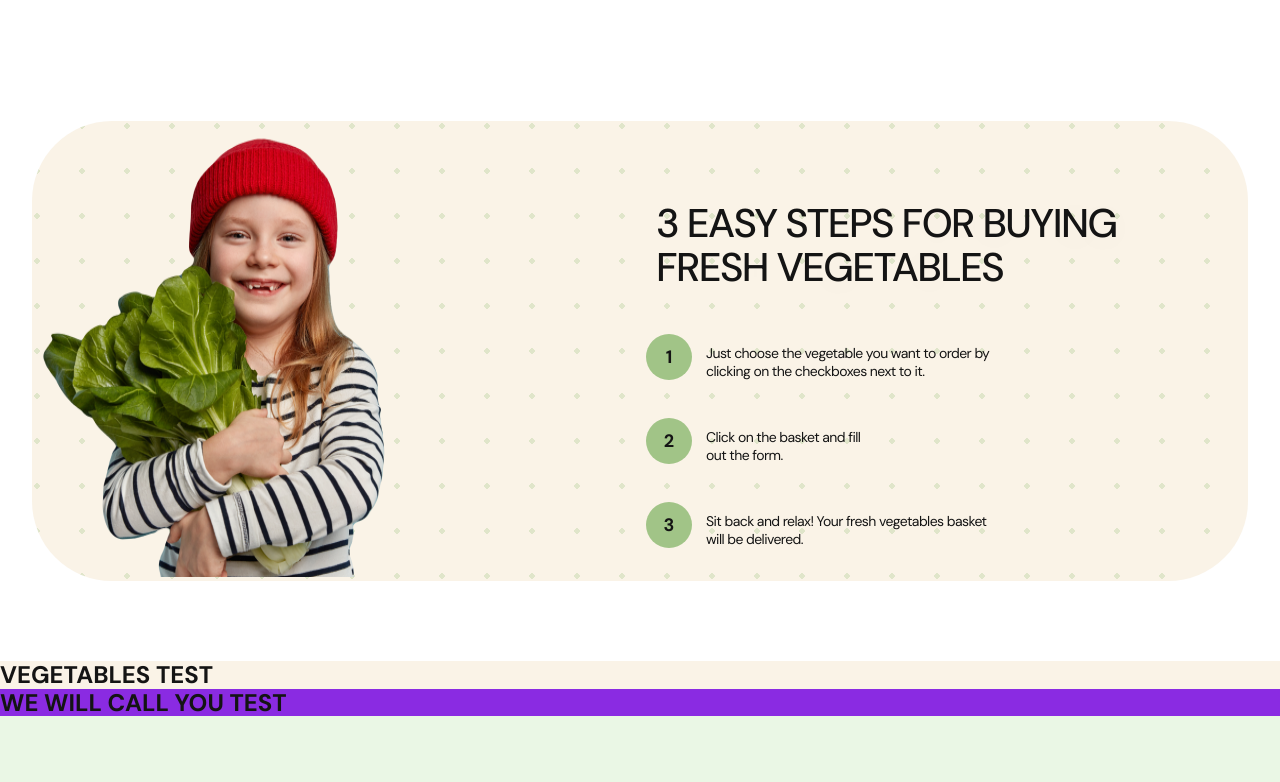
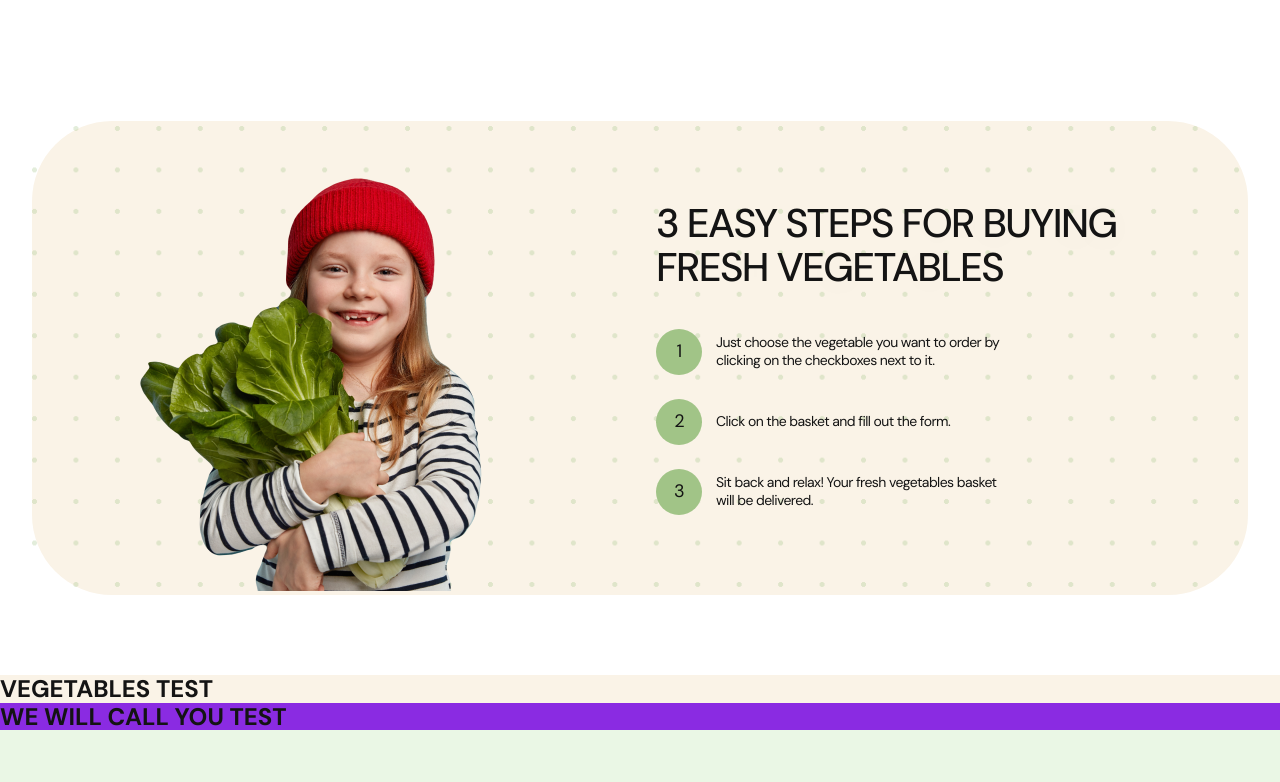
Before and after one commit to NetworkVisus/emmet-group, a website built with Vite: page src/index.html in a window 1280 px wide. Shown: the part 1356-2138 px from the top of the page. Built offline with nearby package versions, Linux system fonts and the light colour scheme.

Commit message:
three spets to die

```diff
--- a/src/css/three-steps.css
+++ b/src/css/three-steps.css
@@ -1,309 +1,164 @@
+.three-steps {
+  margin-bottom: 80px;
+}
 
-.three-step {
-width: 100%;
-max-width: 375px;
-padding-left: 20px;
-padding-right: 20px;
-margin-left: auto;
-margin-right: auto;
-display: flex;
-flex-direction: column;
+.steps-main-div {
+  font-family: DM Sans;
+  border-radius: 40px;
+  background-color: var(--primary-background-color);
+  padding: 5px 20px 0px 20px;
+}
+@media (min-width: 768px) {
+  .steps-main-div {
+    border-radius: 80px;
+    padding-left: 0;
+    padding-right: 0;
+  }
+}
 
+.steps-polka-dot {
+  padding-top: 5.3px;
+  background-image: radial-gradient(
+    circle at 2.5px 2.5px,
+    rgba(161, 196, 135, 0.3) 2.26px,
+    transparent 0
+  );
+  background-size: 40.2px 40.2px;
+
+  border-radius: 45px;
+}
+@media (min-width: 768px) {
+  .steps-polka-dot {
+    background-size: 41.46px 41.46px;
+
+    display: flex;
+    flex-direction: row-reverse;
+    justify-content: space-between;
+  }
+}
+@media (min-width: 1280px) {
+  .steps-polka-dot {
+    padding-left: 80px;
+    padding-right: 80px;
+  }
+}
+.steps-h {
+  margin-top: 35px;
+  color: --primary-text-color;
+
+  font-size: 24px;
+  font-weight: 500;
+  line-height: 1.16;
+  letter-spacing: -0.04em;
+  text-transform: uppercase;
+  justify-content: center;
+}
+@media (max-width: 364px) {
+  .steps-h {
+    font-size: 20px;
+  }
+}
+@media (min-width: 768px) {
+  .steps-h {
+    font-size: 28px;
+    line-height: 1.14;
+
+    width: 274px;
+    margin-top: 70px;
+  }
+}
+@media (min-width: 1280px) {
+  .steps-h {
+    width: 512px;
+    margin-top: 70px;
+
+    font-size: 40px;
+    font-weight: 500;
+    line-height: 1.1;
+  }
+}
+/*--------------- Girl ----------------*/
+
+.steps-girl {
+  margin-left: 19px;
+  margin-right: 19px;
+}
+@media (min-width: 768px) {
+  .steps-girl {
+    margin: 40px 0 0 0;
+  }
+}
+/*---------------3 steps---------------*/
+.steps-list-div {
+  display: flex;
+  justify-content: space-between;
 }
 
 .steps-list {
-      margin-left: auto;
-        margin-right: auto;
+  counter-reset: step-counter;
+  list-style-type: none;
+  padding: 0;
+  margin-top: 40px;
+}
+.steps-list-li {
+  display: flex;
+  align-items: center;
+  gap: 14px;
+}
+.steps-list-li:before {
+  content: counter(step-counter);
+  counter-increment: step-counter;
+  background-color: var(--green-brand-color);
+
+  width: 40px;
+  height: 40px;
+  border-radius: 50%;
+
+  display: flex;
+  text-align: center;
+  align-items: center;
+  justify-content: center;
+  line-height: 1;
+  font-size: 18px;
+  line-height: 2.22;
+  letter-spacing: -0.04em;
+}
+@media (min-width: 768px) {
+  .steps-list {
+    margin-bottom: 80px;
+    margin-right: 78px;
+  }
+  .steps-list-li:before {
+    width: 46px;
+    height: 46px;
+  }
+}
+.steps-list-p {
+  font-size: 14px;
+  line-height: 1.28;
+  letter-spacing: -0.04em;
+  color: var(--primary-text-color);
+
+  margin-top: 0;
+
+  max-width: 176px;
 }
 
-
-
-
-
-
-.contener-steps {
-  width: 335px;
-  max-width: 100%;
-  flex-shrink: 0;
-  border-radius: 40px;
-  background: #FAF3E7;
-  margin-top: 80px;
-  margin-bottom: 80px;
-  margin-left:  20px;
-  margin-right:  20px;
-  margin-left: auto;
-  margin-right: auto;
-
+@media (max-width: 364px) {
+  .steps-list-p {
+    max-width: 180px;
   }
-
-  .step {
-    color: #141414;
-    font-family: DM Sans;
-    font-size: 24px;
-    font-style: normal;
-    font-weight: 500;
-    line-height: 28px;
-    letter-spacing: -0.04em;
-    text-transform: uppercase;
-    display: flex;
-    width: 295px;
-    flex-direction: column;
-    justify-content: center;
-    flex-shrink: 0;
-    padding-top: 40px;
-    margin-bottom: 40px;
-    margin-left: auto;
-    margin-right: auto;
+}
+@media (min-width: 1280px) {
+  .steps-list-p {
+    max-width: 289px;
   }
-
-
-    .polka-dot {
-
-   background-image: radial-gradient(circle at 5px 5px, rgba(161, 196, 135, 0.3) 2.7px, transparent 0);
-  background-size: 45px 45px;
-
-    }
-
-
-    .steps-girl {
-      margin-left: 39px;
-      margin-right: 38px;
-      margin-top: 20px;
-
-    }
-      .step-list-text {
-        color: #141414;
-          font-family: DM Sans;
-          font-size: 14px;
-          font-style: normal;
-          font-weight: 400;
-          line-height: 18px;
-          letter-spacing: -0.56px;
-         display: flex;
-          width: 176px;
-         flex-direction: column;
-            justify-content: center;
-            flex-shrink: 0;
-            margin-left: 74px;
-      }
-
-            ol {
-              list-style-type: none;
-              counter-reset: num;
-              margin: 0 0 0 20px;
-              padding: 15px 0 5px 0;
-              font-size: 16px;
-            }
-
-            ol li {
-              position: relative;
-              margin: 0 0 0 0;
-              padding: 0 0 28px 0;
-              line-height: 1.4;
-            }
-
-            ol li:before {
-              content: counter(num);
-              counter-increment: num;
-              display: flex;
-              padding: 10px 20px;
-              justify-content: center;
-              align-items: center;
-              gap: 10px;
-              /* display: inline-block; */
-              position: absolute;
-              top: 0;
-              left: 14px;
-              width: 40px;
-              height: 40px;
-              background: #A1C487;
-              color: #141414;
-              text-align: center;
-              line-height: 28px;
-              font-size: 18px;
-              border-radius: 200px;
-              margin-top: 7px;
-              font-weight: bold;
-            }
-
-
-
-
-
-
-
-            /*-----------------media--------------*/
-
-   @media screen and (min-width:768px) {
-  .three-step {
-    max-width:768px;
-
-
+}
+.steps-list-li:not(:first-child) {
+  margin-top: 20px;
+}
+@media (min-width: 768px) {
+  .steps-list-li:not(:first-child) {
+    margin-top: 24px;
   }
-    .contener-steps {
-      width: 704px;
-      max-width: 100%;
-      flex-shrink: 0;
-      border-radius: 80px;
-      background: #FAF3E7;
-      margin-top: 80px;
-      margin-bottom: 80px;
-      margin-left: 32px;
-      margin-right: 32px;
-      margin-left: auto;
-      margin-right: auto;
-
-    }
-        .polka-dot {
-          background-image: radial-gradient(circle at 5px 5px, rgba(161, 196, 135, 0.3) 2.7px, transparent 0);
-          background-size: 45px 45px;
-    }
-   .step-girl {
-  max-width: 768px;
-   }
-  .steps-girl {
-    width: 350px;
-    height: 446px;
-    margin-top: -430px;
-    margin-left: -17px;
-  }
-
-
-
-     .list-step {
-       margin-left: 365px;
-       margin-top: 40px;
-     }
-  .step {
-    display: flex;
-    width: 274px;
-    flex-direction: column;
-    justify-content: center;
-    flex-shrink: 0;
-    font-size: 28px;
-    margin-left: 390px;
-
-  }
-    .steps-list {
-      margin-left: auto;
-      margin-right: auto;
 }
-    @media screen and (min-width:1280px) {
-      .three-step {
-        max-width: 1280px;
-        }
-      .contener-steps {
-      width: 1216px;
-      max-width: 100%;
-      flex-shrink: 0;
-      border-radius: 80px;
-      background: #FAF3E7;
-      margin-left: 32px;
-      margin-right: 32px;
-      margin-left: auto;
-      margin-right: auto;
-      height: 460px;
-
-    }
-        .polka-dot {
-          background-image: radial-gradient(circle at 5px 5px, rgba(161, 196, 135, 0.3) 2.7px, transparent 0);
-          background-size: 45px 45px;
-    }
-   .step-girl {
-  max-width: 1216px;
-  margin-top: 20px;
-  ;
-
-   }
-  .steps-girl {
-    width: 434px;
-    margin-top: -470px;
-  }
-    .step {
-      display: flex;
-      width: 512px;
-      flex-direction: column;
-      justify-content: center;
-      flex-shrink: 0;
-      font-size: 40px;
-      margin-left: 624px;
-      padding-top: 80px;
-
-      color: #141414;
-        text-shadow: 0px 4px 70px 0px rgba(0, 0, 0, 0.10);
-        font-family: DM Sans;
-
-        font-style: normal;
-        font-weight: 500;
-        line-height: 44px;
-        letter-spacing: -1.6px;
-        text-transform: uppercase;
-        margin-top: 80px;
-      }
-
-      .list-step {
-       margin-left: 564px;
-       margin-top: 40px;
-      margin-left: auto;
-        margin-right: auto;
-        position: inherit;
-
-    }
-         ol li:before {
-           content: counter(num);
-           counter-increment: num;
-            display: flex;
-            padding: 10px 20px;
-            justify-content: center;
-            align-items: center;
-            gap: 10px;
-           position: absolute;
-           top: 0;
-           left: 14px;
-           width: 46px;
-           height: 46px;
-            text-align: center;
-           line-height: 42px;
-           font-size: 18px;
-           border-radius: 200px;
-           margin-top: 0px;
-           font-weight: bold;
-  }
- ol {
-   list-style-type: none;
-   counter-reset: num;
-   margin: 0 0 0 45px;
-   padding: 15px 0 5px 0;
-   font-size: 16px;
- }
-
- ol li {
-   position: relative;
-   margin: 10px 0 0 0;
-   padding: 10px 0 28px 0;
-   line-height: 1.4;
- }
-
-
-    .step-list-text {
-      width: 289px;
-
-
-    }
-        ol {
-          list-style-type: none;
-          counter-reset: num;
-          margin: 20 0 0 45px;
-          padding: 15px 0 5px 0;
-          font-size: 16px;
-        }
-        .steps-list {
-          margin-top: -20px;
-          margin-left: 600px;
-        }
-        .step-text {
-          width: 166px;
-
-        }
-}
-   }
--- a/src/partials/three-steps.html
+++ b/src/partials/three-steps.html
@@ -1,49 +1,65 @@
 <section class="three-steps container">
-  <div class="contener-steps polka-dot " >
-  <h class="step">3 Easy Steps for Buying Fresh Vegetables</h>
+  <div class="steps-main-div">
+    <div class="steps-polka-dot">
+      <div class="steps-content">
+        <h2 class="steps-h">3 Easy Steps for Buying Fresh Vegetables</h2>
 
-  <div class="list-step">
-    <ol class="steps-list">
-      <li class="step-list-item">
-        <p class="step-list-text">
-        Just choose the vegetable you want to order by clicking on the checkboxes next to it.
+        <div class="steps-list-div">
+          <ol class="steps-list list">
+            <li class="steps-list-li">
+              <p class="steps-list-p">
+                Just choose the vegetable you want to order by clicking on the
+                checkboxes next to it.
               </p>
             </li>
 
-    <li class="step-list-item">
-      <p class="step-list-text step-text">
+            <li class="steps-list-li">
+              <p class="steps-list-p">
                 Click on the basket and fill out the form.
               </p>
             </li>
 
-    <li class="step-list-item">
-      <p class="step-list-text">
-      Sit back and relax! Your fresh vegetables basket will be delivered.
+            <li class="steps-list-li">
+              <p class="steps-list-p">
+                Sit back and relax! Your fresh vegetables basket will be
+                delivered.
               </p>
             </li>
           </ol>
-
-
-  </div>
-
-  <div class="step-girl">
-<picture class="img-girl">
-  <source media="(min-width:768px) and (max-width:1279px)"
-    srcset=" ./img/three-steps/girltab.png 1x, ./img/three-steps/girltab2x.png 2x " width="350" height="446" />
-  <source media="(min-width:1280px)" srcset="./img/three-steps/girlpc.png 1x, ./img/three-steps/girlpc2x.png 2x" width="434"
-    height="420" /> <img srcset=" ./img/three-steps/girlmob.png 1x, ./img\three-steps/girlmob2x.png 2x "
-    src="./img/three-steps/girlmob.png" width="258" height="319" alt="img-girl" class="steps-girl" />
-</picture>
-
-
-
-
-
-    <!-- <img class="img" srcset="./img/three-steps/girlmob.png 1x, ./img\three-steps/girlmob2x.png 2x" src="./img/three-steps/girlmob.png" alt="girli"
-    width="258" height="319"> -->
         </div>
       </div>
-
-
-
+      <div class="steps-girl">
+        <picture class="steps-picture">
+          <source
+            media="(max-width:767px)"
+            srcset="
+              ./img/three-steps/girlmob.png   1x,
+              ./img/three-steps/girlmob2x.png 2x
+            "
+            width="258"
+            height="319"
+          />
+          <source
+            media="(min-width:768px) and (max-width:1279px)"
+            srcset="
+              ./img/three-steps/girltab.png   1x,
+              ./img/three-steps/girltab2x.png 2x
+            "
+            width="350"
+            height="446"
+          />
+          <source
+            media="(min-width:1280px)"
+            srcset="
+              ./img/three-steps/girlpc.png   1x,
+              ./img/three-steps/girlpc2x.png 2x
+            "
+            width="434"
+            height="420"
+          />
+          <img src="./img/three-steps/girlmob.png" alt="img-girl" />
+        </picture>
+      </div>
+    </div>
+  </div>
 </section>
```
Lines whose indentation alone changed are shown as unchanged.
